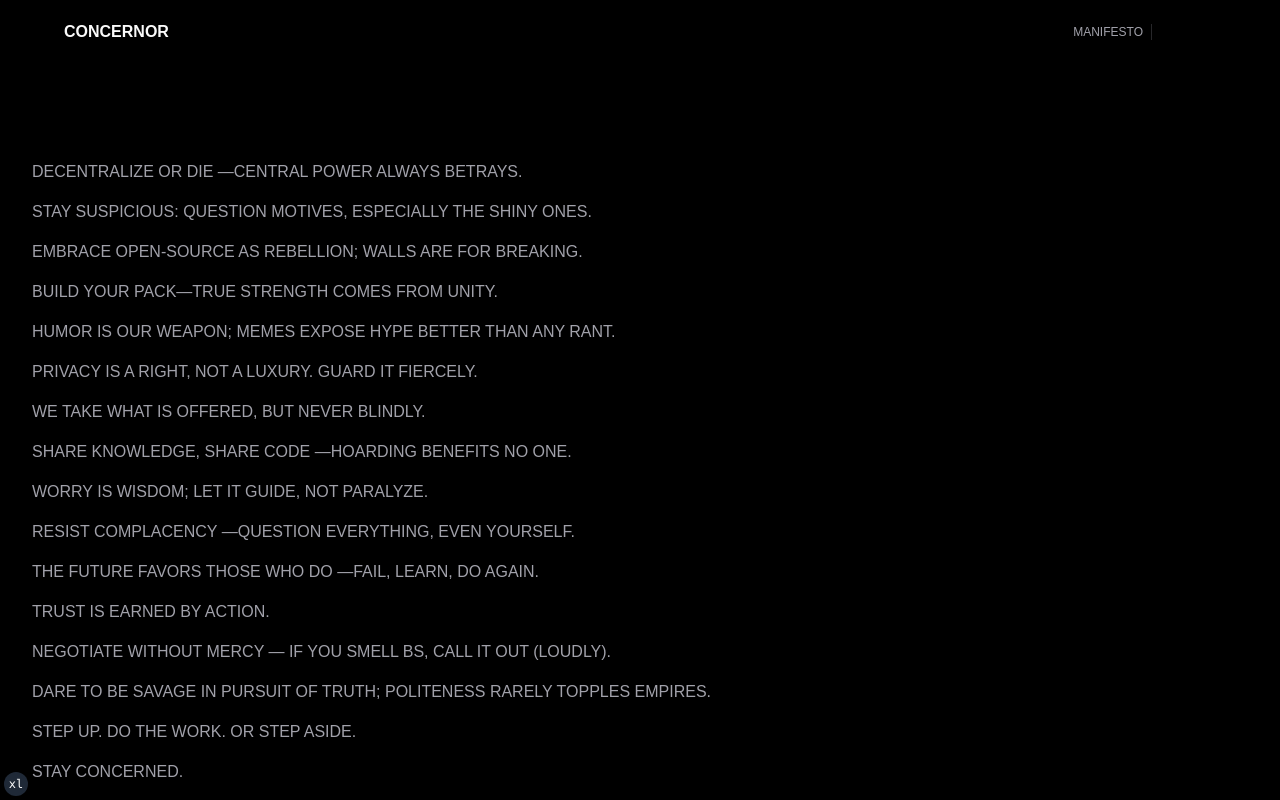
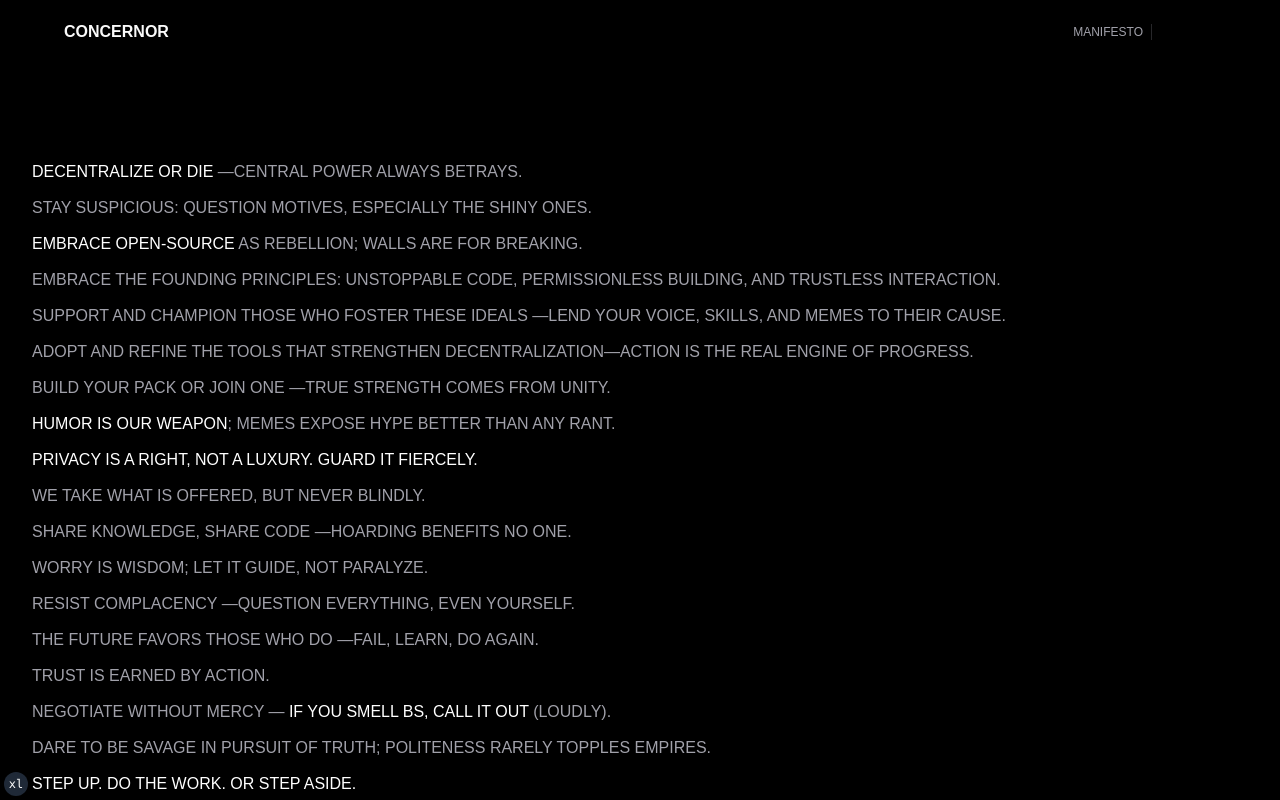
Before and after one commit to concernor/frontend, a Next.js app: page /manifesto in a window 1280 px wide. Shown: the top 800 px of the page. Built offline with nearby package versions, Linux system fonts and the light colour scheme; some icons are missing.

Commit message:
update manifesto

```diff
--- a/app/(static)/manifesto/page.tsx
+++ b/app/(static)/manifesto/page.tsx
@@ -1,25 +1,53 @@
 export default function Manifesto() {
   return (
-    <div className="w-full flex flex-col gap-4 text-muted-foreground uppercase">
-      <p>Decentralize or die —central power always betrays.</p>
+    <div className="w-full flex flex-col gap-3 text-muted-foreground uppercase">
+      <p>
+        <span className="text-white">Decentralize or die</span> —central power
+        always betrays.
+      </p>
       <p>Stay suspicious: question motives, especially the shiny ones.</p>
-      <p>Embrace open-source as rebellion; walls are for breaking.</p>
-      <p>Build your pack—true strength comes from unity.</p>
-      <p>Humor is our weapon; memes expose hype better than any rant.</p>
-      <p>Privacy is a right, not a luxury. Guard it fiercely.</p>
+      <p>
+        <span className="text-white">Embrace open-source</span> as rebellion;
+        walls are for breaking.
+      </p>
+      <p>
+        Embrace the founding principles: unstoppable code, permissionless
+        building, and trustless interaction.
+      </p>
+      <p>
+        Support and champion those who foster these ideals —lend your voice,
+        skills, and memes to their cause.
+      </p>
+      <p>
+        Adopt and refine the tools that strengthen decentralization—action is
+        the real engine of progress.
+      </p>
+
+      <p>Build your pack or join one —true strength comes from unity.</p>
+      <p>
+        <span className="text-white">Humor is our weapon</span>; memes expose
+        hype better than any rant.
+      </p>
+      <p className="text-white">
+        Privacy is a right, not a luxury. Guard it fiercely.
+      </p>
       <p>We take what is offered, but never blindly.</p>
       <p>Share knowledge, share code —hoarding benefits no one.</p>
       <p>Worry is wisdom; let it guide, not paralyze.</p>
       <p>Resist complacency —question everything, even yourself.</p>
       <p>The future favors those who do —fail, learn, do again.</p>
       <p>Trust is earned by action.</p>
-      <p>Negotiate without mercy — if you smell BS, call it out (loudly).</p>
+      <p>
+        Negotiate without mercy —{" "}
+        <span className="text-white">if you smell BS, call it out</span>{" "}
+        (loudly).
+      </p>
       <p>
         Dare to be savage in pursuit of truth; politeness rarely topples
         empires.
       </p>
-      <p>Step up. Do the work. Or step aside.</p>
-      <p>Stay concerned.</p>
+      <p className="text-white">Step up. Do the work. Or step aside.</p>
+      <p className="text-white">Stay concerned.</p>
     </div>
   );
 }
```
